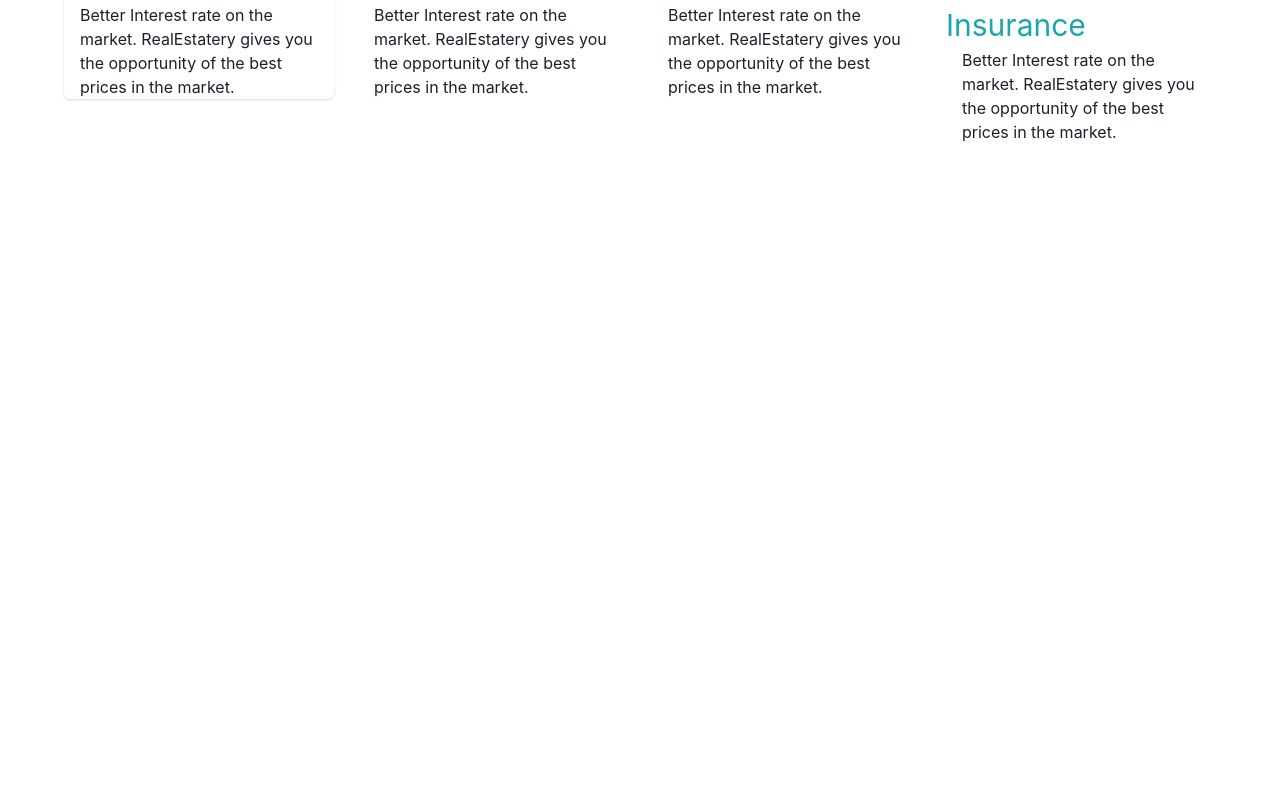
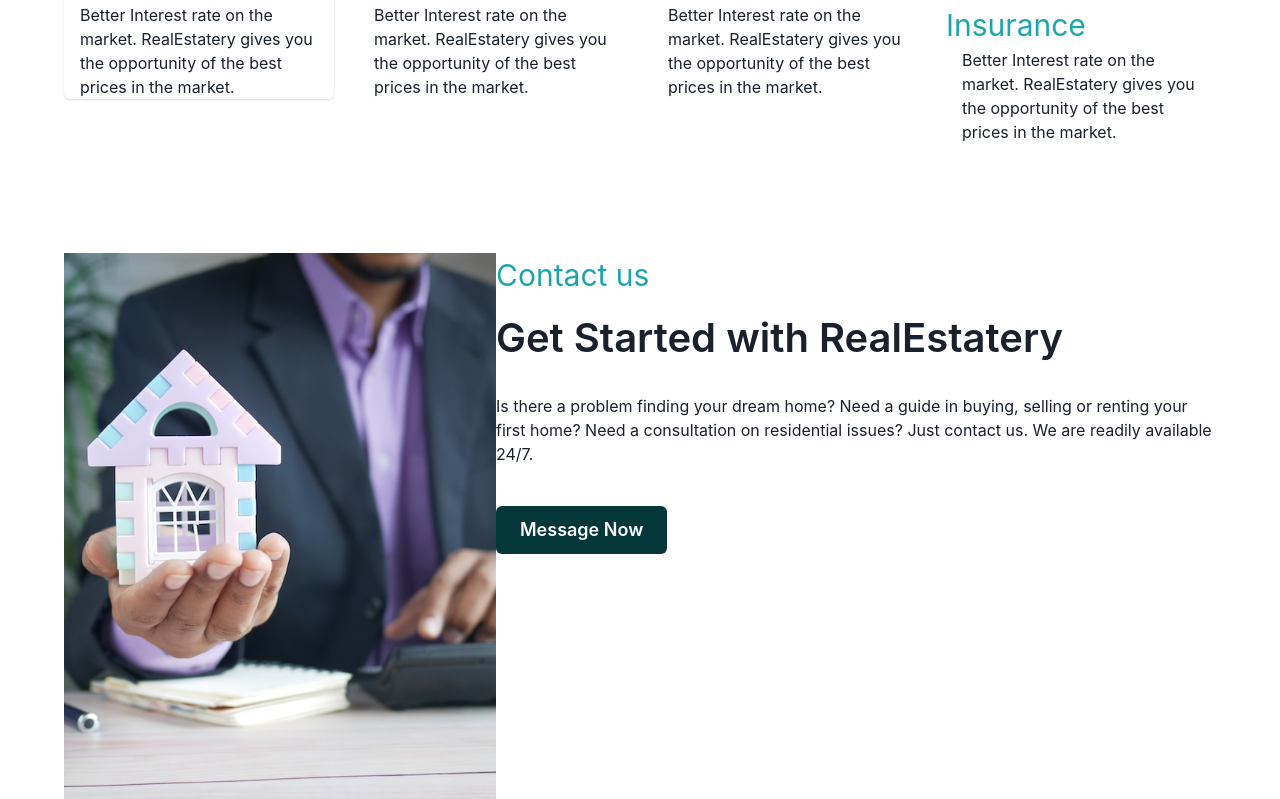
Before and after one commit to Ajyupdate/freestyle, a Next.js app: page / in a window 1280 px wide. Shown: the part 1260-2059 px from the top of the page. Before the commit the page ends 1404 px from the top, so only its background shows below. Built offline with nearby package versions, Linux system fonts and the light colour scheme.

Commit message:
landing page contact section

```diff
--- /dev/null
+++ b/component/LandingContact.tsx
@@ -0,0 +1,35 @@
+import { Box, Button, Flex, Heading, Spacer, Text } from '@chakra-ui/react'
+import React from 'react'
+import contactPic from 'public/contactPic.svg'
+import Image from 'next/image'
+export interface iLandingPage{}
+
+const LandingContact = (props: iLandingPage) => {
+  return (
+    <Box mt={300} px={16}>
+        <Flex>
+            <Box>
+                <Image alt='home' src={contactPic}/>
+            </Box>
+
+            <Spacer/>
+
+            <Box maxW='45rem'>
+                <Text mb={4} fontSize='3xl' color='#1CA5AE'>Contact us</Text>
+                <Heading fontSize='40px'  fontWeight='600'>
+                Get Started with RealEstatery
+                </Heading>
+                <Text mt={8}>Is there a problem finding your dream home? Need a guide in buying, selling or renting your first home?
+                    Need a consultation on residential issues? Just contact us. We are readily available 24/7.
+                </Text>
+                <Button size='lg' bg='#03373A' color='white' mt='40px'>
+                    Message Now
+                </Button>
+            </Box>
+
+
+        </Flex>
+    </Box>
+  )
+}
+export default LandingContact
--- a/modules/landingPage/LandingPage.tsx
+++ b/modules/landingPage/LandingPage.tsx
@@ -2,6 +2,7 @@
 import React from 'react'
 import BestChoice from '../../component/BestChoice'
 import FirstColumn from '../../component/FirstColumn'
+import LandingContact from '../../component/LandingContact'
 import Nav from '../../component/Nav'
 import WhyChooseUs from '../../component/WhyChooseUs'
 
@@ -17,6 +18,7 @@
       <Box>
       <BestChoice/>
       <WhyChooseUs />
+      <LandingContact/>
       </Box>
 
 
```
Also changed, not shown: public/contactPic.svg (added).
